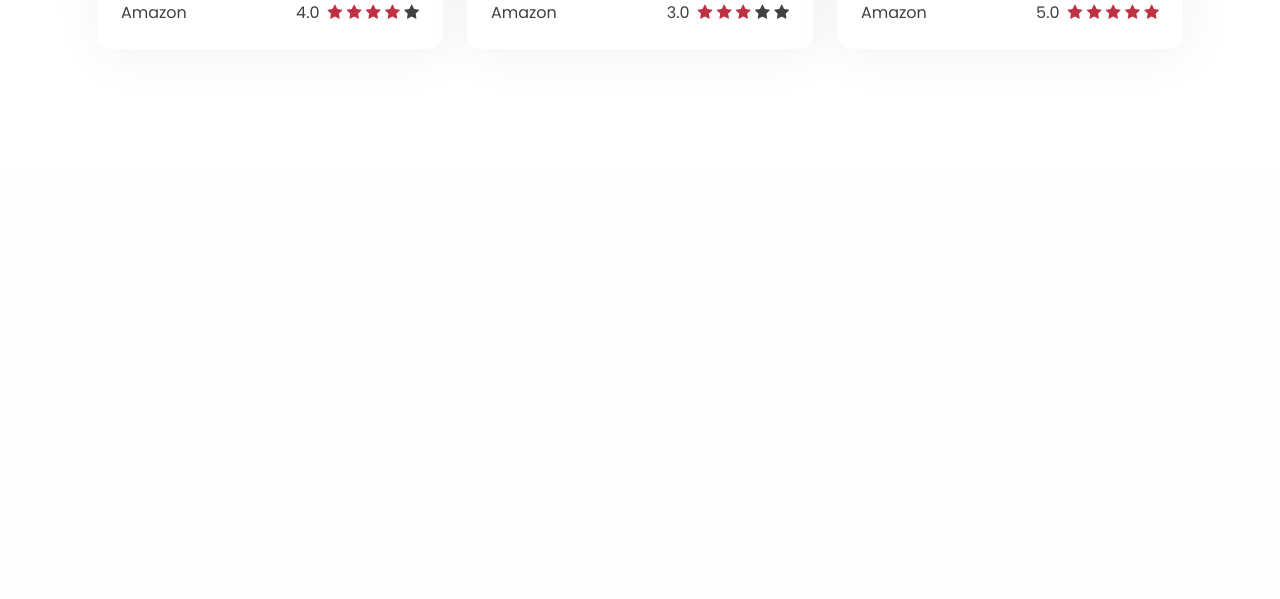
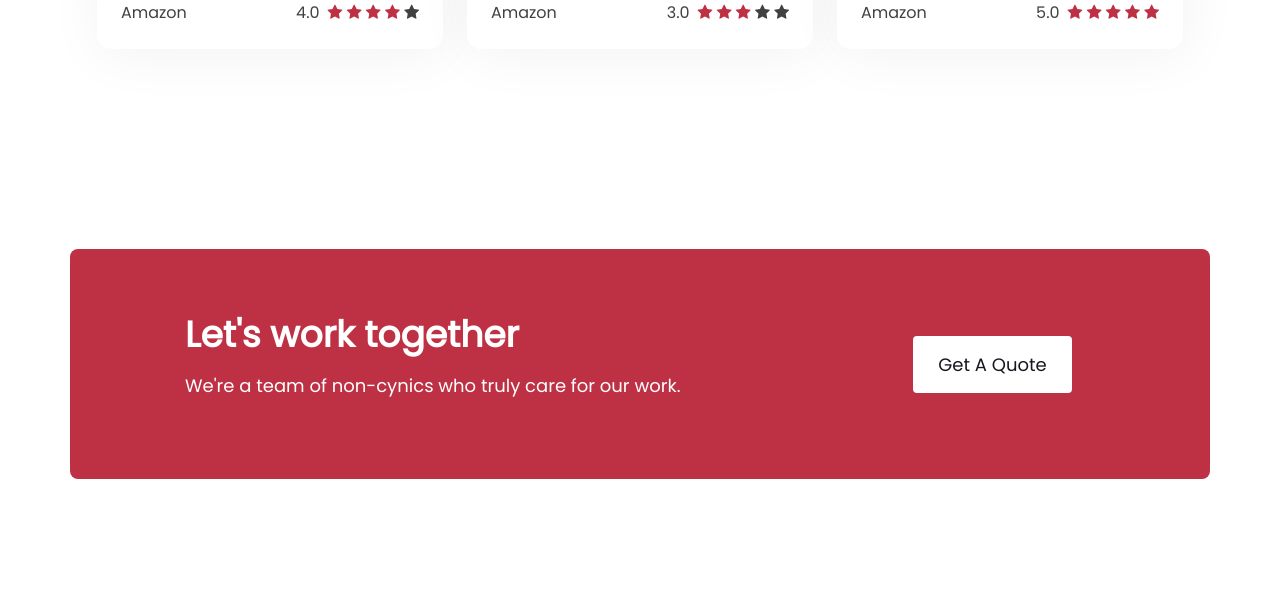
Before and after one commit to al-wazny/portfolio, a PHP site: page / in a window 1280 px wide. Shown: the part 2096-2695 px from the top of the page. Before the commit the page ends 2115 px from the top, so only its background shows below. Run offline with PHP 8.4, Linux system fonts and the light colour scheme.

Commit message:
feat: Add a contact section (container)

```diff
--- a/assets/css/index.css
+++ b/assets/css/index.css
@@ -147,6 +147,30 @@ section h2 {
   color: #BE3144;
 }
 
+#contact {
+  padding-top: 80px;
+}
+#contact .contact-wrapper {
+  padding: 4rem 6.25rem;
+  background-color: #BE3144;
+  color: white;
+  border-radius: 8px;
+}
+#contact .contact-wrapper h3 {
+  font-size: 2.25rem;
+  font-weight: 600;
+  margin-bottom: 1rem;
+}
+#contact .contact-wrapper p {
+  font-size: 1.125rem;
+}
+#contact .contact-wrapper .btn {
+  background-color: white;
+  color: #17171F;
+  font-size: 1.125rem;
+  font-weight: 500;
+}
+
 nav {
   height: -webkit-fit-content;
   height: -moz-fit-content;
--- a/assets/css/layout/section.scss
+++ b/assets/css/layout/section.scss
@@ -92,3 +92,31 @@ section {
         color: $primary-color;
     }
 }
+
+#contact {
+    padding-top: 80px;
+
+    .contact-wrapper {
+        padding: $space-xxl ($base-space * 12.5);
+        background-color: $primary-color;
+        color: white;
+        border-radius: 8px;
+
+        h3 {
+            font-size: 2.25rem;
+            font-weight: $font-weight-bolder;
+            margin-bottom: $space-s;
+        }
+
+        p {
+            font-size: $font-size-m;
+        }
+
+        .btn {
+            background-color: white;
+            color: $font-color-blue-dark;
+            font-size: $font-size-m;
+            font-weight: $font-weight-bold;
+        }
+    }
+}
--- a/index.php
+++ b/index.php
@@ -110,6 +110,20 @@
                 </div>
             </div>
         </section>
+
+        <section id="contact">
+            <div class="container">
+                <div class="contact-wrapper row">
+                    <div class="col-9">
+                        <h3>Let's work together</h3>
+                        <p>We're a team of non-cynics who truly care for our work.</p>
+                    </div>
+                    <div class="col-3 d-flex justify-content-center align-items-center">
+                        <a class="btn" href="#">Get A Quote</a>
+                    </div>
+                </div>
+            </div>
+        </section>
     </main>
 </body>
 </html>
```
Also changed, not shown: 1 other file.
